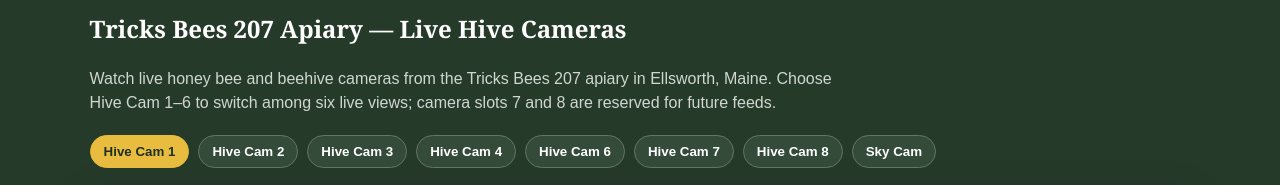
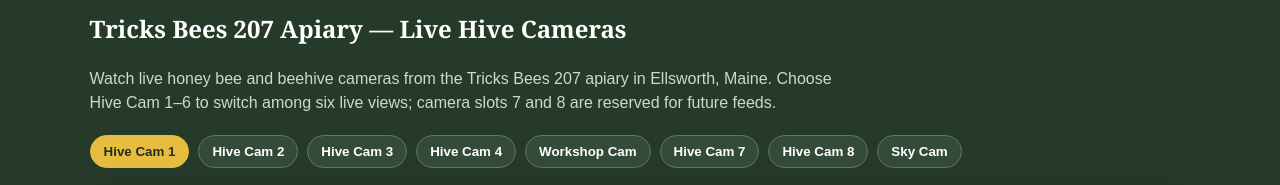
Before and after one commit to tricksbees207-ctrl/tricks-bees-207, a plain HTML site: page index.html in a window 1280 px wide. Shown: the part 840-1025 px from the top of the page. Drawn offline with nearby package versions, Linux system fonts and the light colour scheme; no server answers; grey boxes are pictures that could not be loaded.

Commit message:
Rename Hive Cam 6 tab to Workshop Cam in original position

```diff
--- a/index.html
+++ b/index.html
@@ -60,7 +60,7 @@
     <button class="camera-tab" type="button" role="tab" aria-selected="false" data-camera-name="Hive Cam 2" data-video-id="jE2Xj2UV0-E">Hive Cam 2</button>
     <button class="camera-tab" type="button" role="tab" aria-selected="false" data-camera-name="Hive Cam 3" data-video-id="jL7hKLievfE">Hive Cam 3</button>
     <button class="camera-tab" type="button" role="tab" aria-selected="false" data-camera-name="Hive Cam 4" data-video-id="JuJgzJUlOEE">Hive Cam 4</button>
-    <button class="camera-tab" type="button" role="tab" aria-selected="false" data-camera-name="Hive Cam 6" data-video-id="uNrhDhIfI3o">Hive Cam 6</button>
+    <button class="camera-tab" type="button" role="tab" aria-selected="false" data-camera-name="Workshop Cam" data-video-id="uNrhDhIfI3o">Workshop Cam</button>
     <button class="camera-tab" type="button" role="tab" aria-selected="false" data-camera-name="Hive Cam 7">Hive Cam 7</button>
     <button class="camera-tab" type="button" role="tab" aria-selected="false" data-camera-name="Hive Cam 8">Hive Cam 8</button>
     <button class="camera-tab" type="button" role="tab" aria-selected="false" data-camera-name="Sky Cam" data-video-id="ko8tKUtkUV4">Sky Cam</button>
```
